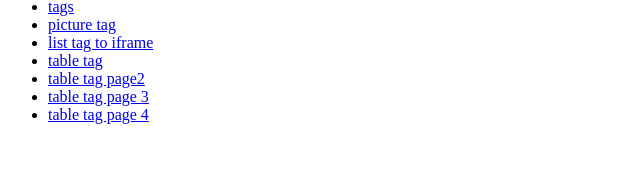
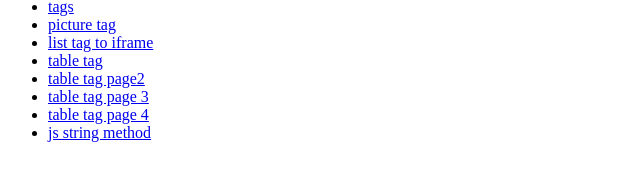
Before and after one commit to saurabhpawar07/HTMLandJavaScriptLearning, a plain HTML site: page index.html in a window 1280 px wide. Shown: the part 134-314 px from the top of the page, without its empty margins (0-640 px from the left). Drawn offline with Linux system fonts and the light colour scheme.

Commit message:
index page

```diff
--- a/index.html
+++ b/index.html
@@ -35,6 +35,11 @@
     <li>
         <a href="22-04/table3.html">table tag page 4</a>
     </li>
+    <li>
+        <a href="../HTMLandJavaScriptLearning/28-04/js.html">js string method</a>
+    </li>
+
+
 </ul>
 </body>
 </html>
```
